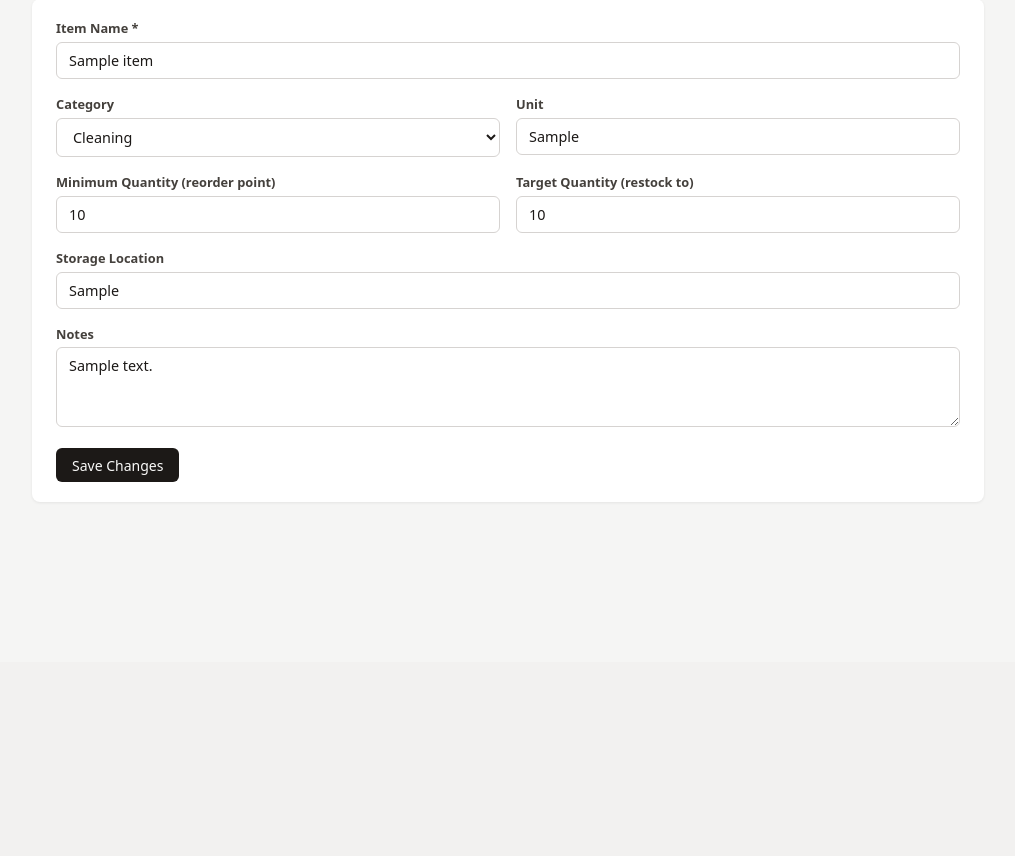
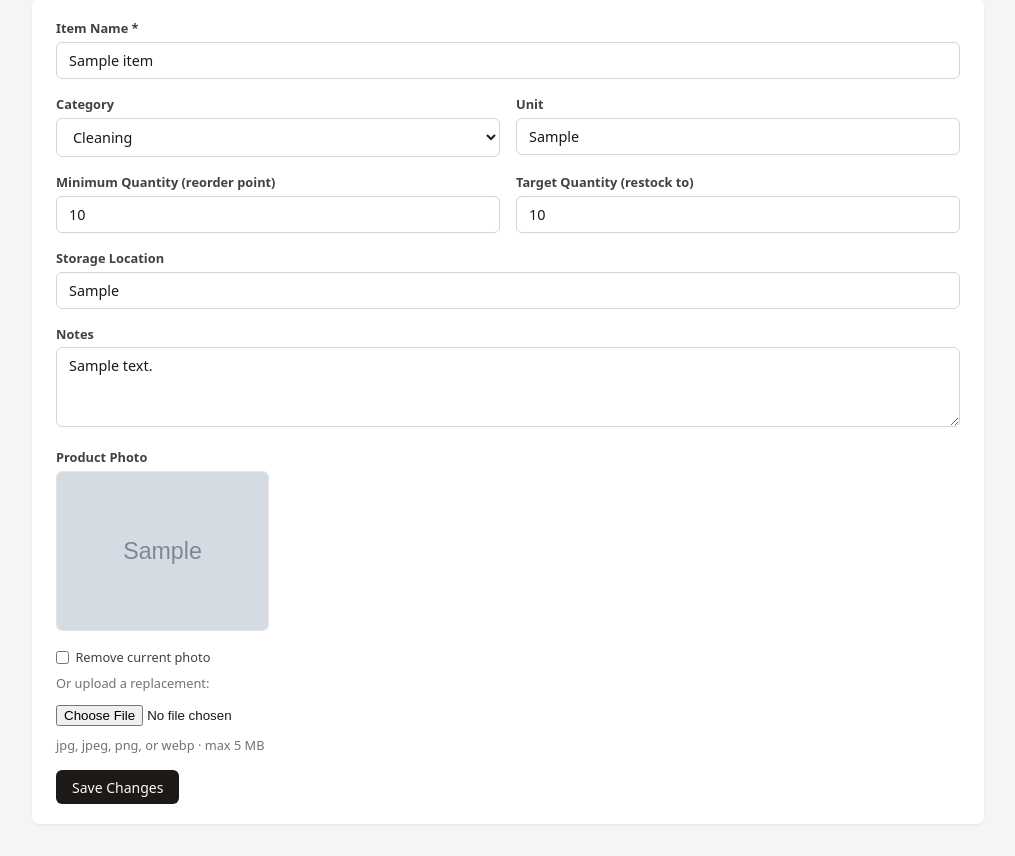
Before and after one commit to sixesandsevens/GraceSupply, a Flask app: page /items/1/edit in a window 1280 px wide. Shown: the part 138-994 px from the top of the page, without its empty margins (132-1147 px from the left). Before the commit the page ends 640 px from the top, so only its background shows below. Run offline with Flask 3, Linux system fonts and the light colour scheme; tables that the repository leaves empty hold one stand-in row (values such as "Sample post"); grey boxes marked "Sample" are stand-in pictures.

Commit message:
product photos

```diff
--- a/app/__init__.py
+++ b/app/__init__.py
@@ -15,5 +15,7 @@ def create_app():
 
     with app.app_context():
         db.create_all()
+        import os
+        os.makedirs(app.config["UPLOAD_FOLDER"], exist_ok=True)
 
     return app
--- a/app/models.py
+++ b/app/models.py
@@ -15,6 +15,7 @@ class Item(db.Model):
 
     location = db.Column(db.String(120), nullable=True)
     notes = db.Column(db.Text, nullable=True)
+    image_filename = db.Column(db.String(255), nullable=True)
     active = db.Column(db.Boolean, nullable=False, default=True)
 
     transactions = db.relationship("InventoryTransaction", backref="item", lazy=True)
--- a/app/routes.py
+++ b/app/routes.py
@@ -1,9 +1,46 @@
+import os
 from collections import defaultdict
 from datetime import datetime
 
-from flask import Blueprint, render_template, request, redirect, url_for, flash
+from flask import Blueprint, render_template, request, redirect, url_for, flash, current_app
+from werkzeug.utils import secure_filename
 from app import db
 from app.models import Item, InventoryTransaction, InventoryCount
+
+ALLOWED_EXTENSIONS = {"jpg", "jpeg", "png", "webp"}
+
+
+def allowed_file(filename):
+    return "." in filename and filename.rsplit(".", 1)[1].lower() in ALLOWED_EXTENSIONS
+
+
+def save_item_photo(file, item_id, old_filename=None):
+    """Save uploaded photo. Returns new filename, or None if no valid file."""
+    if not file or file.filename == "":
+        return None
+    if not allowed_file(file.filename):
+        flash("Photo must be a jpg, jpeg, png, or webp file.")
+        return None
+
+    ext = secure_filename(file.filename).rsplit(".", 1)[1].lower()
+    new_filename = f"item-{item_id}.{ext}"
+    upload_dir = current_app.config["UPLOAD_FOLDER"]
+
+    if old_filename and old_filename != new_filename:
+        old_path = os.path.join(upload_dir, old_filename)
+        if os.path.exists(old_path):
+            os.remove(old_path)
+
+    file.save(os.path.join(upload_dir, new_filename))
+    return new_filename
+
+
+def delete_item_photo(filename):
+    if not filename:
+        return
+    path = os.path.join(current_app.config["UPLOAD_FOLDER"], filename)
+    if os.path.exists(path):
+        os.remove(path)
 
 bp = Blueprint("main", __name__)
 
@@ -175,6 +212,11 @@ def new_item():
         db.session.add(item)
         db.session.commit()
 
+        photo = request.files.get("photo")
+        if photo and photo.filename:
+            item.image_filename = save_item_photo(photo, item.id)
+            db.session.commit()
+
         if item.current_quantity:
             ic = InventoryCount(
                 item_id=item.id,
@@ -236,6 +278,16 @@ def edit_item(item_id):
         item.location = request.form.get("location", "").strip()
         item.notes = request.form.get("notes", "").strip()
 
+        photo = request.files.get("photo")
+        if photo and photo.filename:
+            new_filename = save_item_photo(photo, item.id, item.image_filename)
+            if new_filename:
+                item.image_filename = new_filename
+
+        if request.form.get("remove_photo") and item.image_filename:
+            delete_item_photo(item.image_filename)
+            item.image_filename = None
+
         db.session.commit()
         flash("Item updated.")
         return redirect(url_for("main.item_detail", item_id=item.id))
@@ -272,6 +324,8 @@ def adjust_item(item_id):
 def archive_item(item_id):
     item = Item.query.get_or_404(item_id)
     item.active = False
+    delete_item_photo(item.image_filename)
+    item.image_filename = None
     create_transaction(item, 0, "archived", "Item archived")
     db.session.commit()
     flash("Item archived.")
--- a/app/templates/edit_item.html
+++ b/app/templates/edit_item.html
@@ -8,7 +8,7 @@
 </div>
 
 <div class="card">
-  <form method="POST">
+  <form method="POST" enctype="multipart/form-data">
     <div class="form-group">
       <label for="name">Item Name *</label>
       <input type="text" id="name" name="name" required value="{{ item.name }}">
@@ -51,6 +51,23 @@
       <textarea id="notes" name="notes">{{ item.notes or '' }}</textarea>
     </div>
 
+    <div class="form-group">
+      <label>Product Photo</label>
+      {% if item.image_filename %}
+        <div style="margin-bottom:.75rem;">
+          <img src="{{ url_for('static', filename='uploads/items/' + item.image_filename) }}"
+               alt="{{ item.name }}"
+               style="max-height:160px;border-radius:6px;border:1px solid #e7e5e4;">
+        </div>
+        <label style="display:flex;align-items:center;gap:.4rem;font-weight:400;color:#44403c;cursor:pointer;margin-bottom:.5rem;">
+          <input type="checkbox" name="remove_photo" value="1"> Remove current photo
+        </label>
+        <div class="meta" style="margin-bottom:.4rem;">Or upload a replacement:</div>
+      {% endif %}
+      <input type="file" id="photo" name="photo" accept=".jpg,.jpeg,.png,.webp" style="padding:.4rem 0;">
+      <div class="meta" style="margin-top:.25rem;">jpg, jpeg, png, or webp · max 5 MB</div>
+    </div>
+
     <button type="submit" class="btn btn-primary">Save Changes</button>
   </form>
 </div>
--- a/config.py
+++ b/config.py
@@ -6,3 +6,5 @@ class Config:
     SECRET_KEY = os.environ.get("SECRET_KEY", "dev-change-me")
     SQLALCHEMY_DATABASE_URI = "sqlite:///" + os.path.join(BASE_DIR, "instance", "gracesupply.db")
     SQLALCHEMY_TRACK_MODIFICATIONS = False
+    UPLOAD_FOLDER = os.path.join(BASE_DIR, "app", "static", "uploads", "items")
+    MAX_CONTENT_LENGTH = 5 * 1024 * 1024  # 5 MB
```
Also changed, not shown: app/templates/count.html (+8 -1 lines), app/templates/item_detail.html (+8 -0 lines), app/templates/items.html (+9 -0 lines), app/templates/new_item.html (+7 -1 lines), 2 other files.
